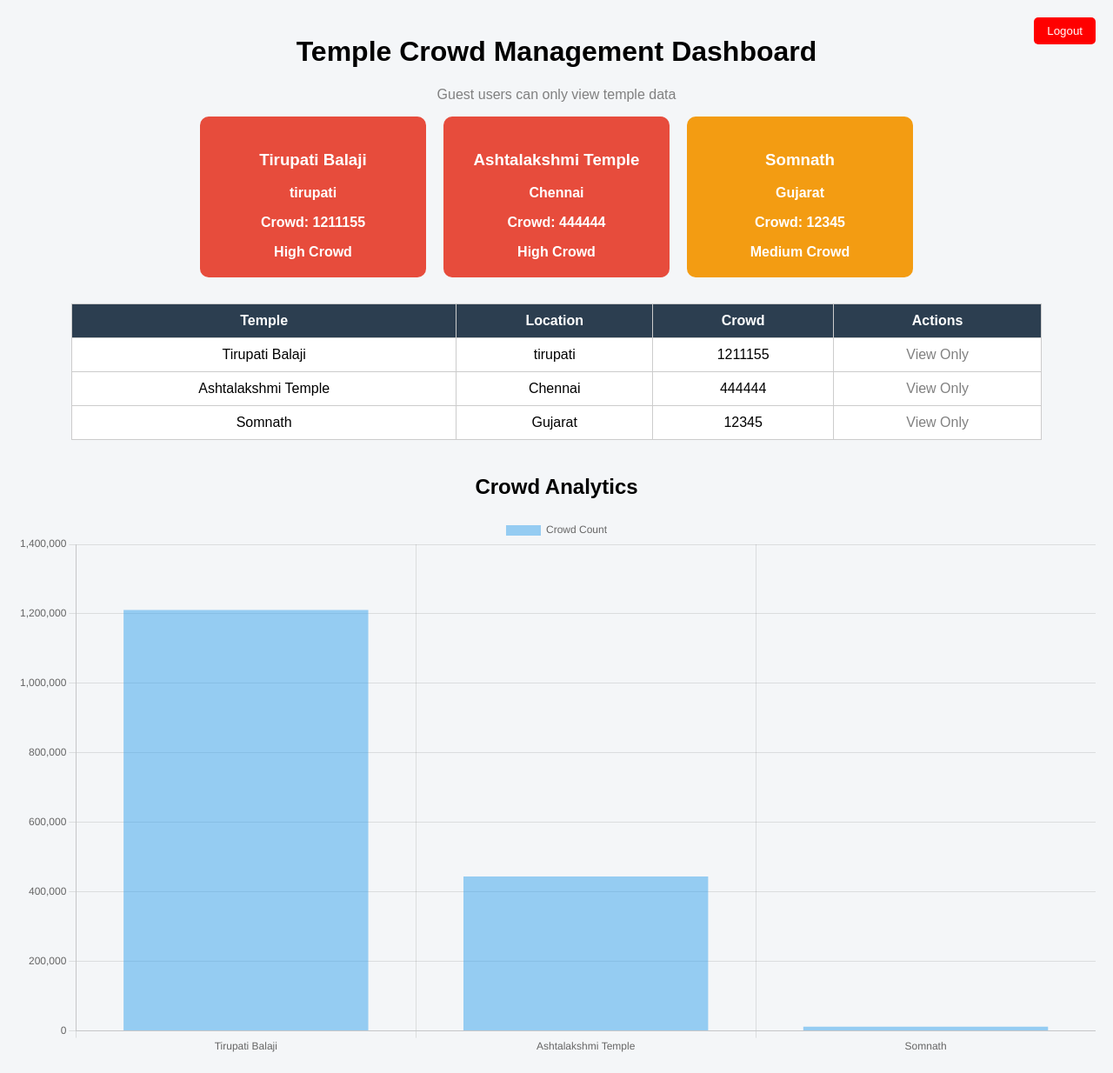
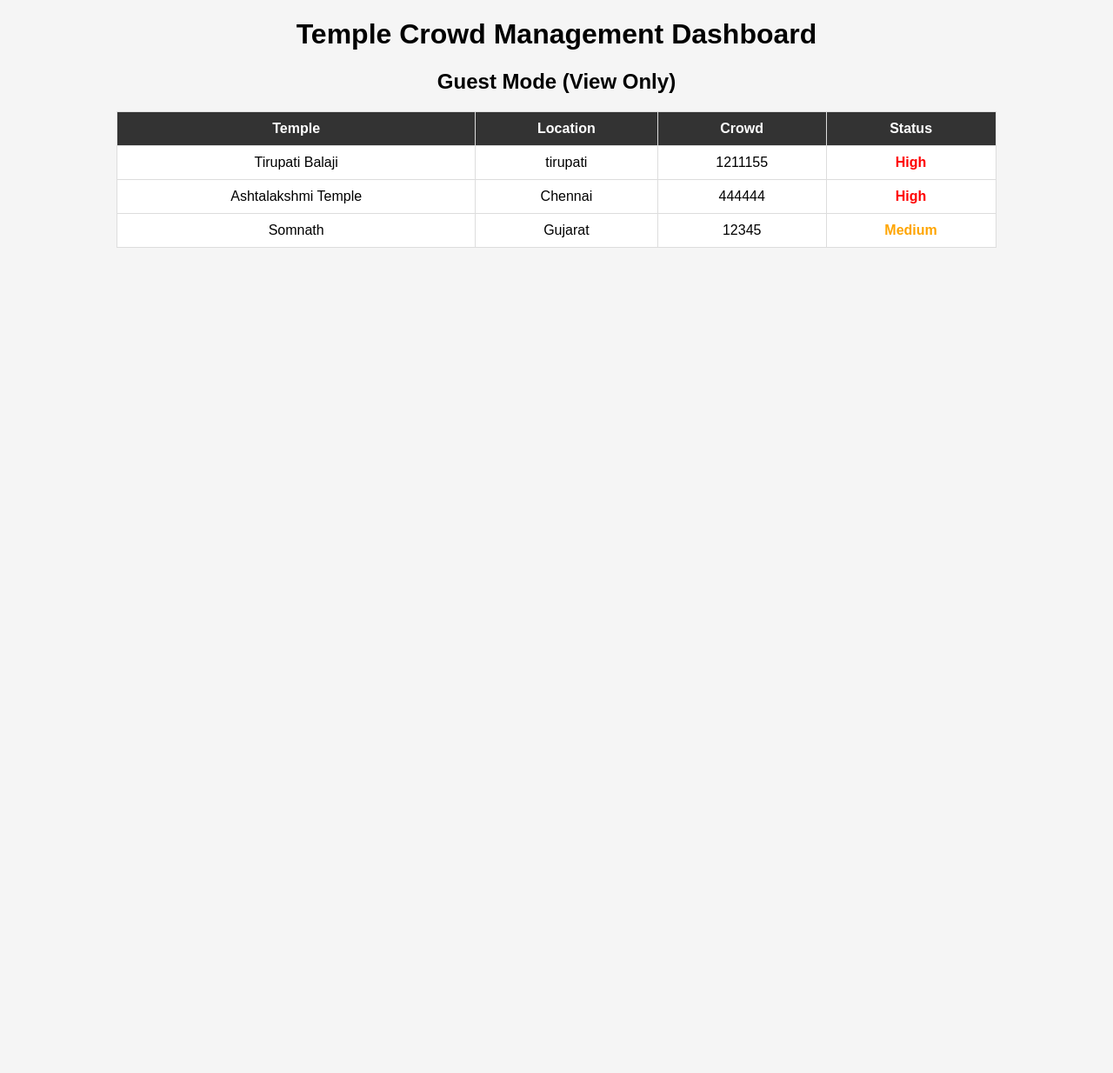
Before and after one commit to dhanyareddy13/Temple-Crowd-Management-System, a Flask app: page /dashboard in a window 1280 px wide. Shown: the whole page at 87% size. After the commit the page ends 285 px from the top, so only its background shows below. Run offline with Flask 3, Linux system fonts and the light colour scheme; data comes from the database, SQL or seed files in the repository.

Commit message:
Update dashboard.html

```diff
--- a/templates/dashboard.html
+++ b/templates/dashboard.html
@@ -1,37 +1,50 @@
 <!DOCTYPE html>
 <html>
 <head>
-<title>Temple Crowd Management Dashboard</title>
 
-<script src="https://cdn.jsdelivr.net/npm/chart.js"></script>
+<title>Temple Crowd Dashboard</title>
 
 <style>
 
 body{
-font-family:Arial;
-background:#f4f6f8;
-margin:0;
-padding:20px;
-}
-
-h1{
+font-family: Arial;
+background-color:#f5f5f5;
 text-align:center;
 }
 
-.logout{
-position:absolute;
-top:20px;
-right:20px;
-background:red;
+table{
+margin:auto;
+border-collapse:collapse;
+width:80%;
+background:white;
+}
+
+th,td{
+padding:10px;
+border:1px solid #ddd;
+}
+
+th{
+background:#333;
 color:white;
-border:none;
-padding:8px 15px;
-border-radius:5px;
-cursor:pointer;
+}
+
+.low{
+color:green;
+font-weight:bold;
+}
+
+.medium{
+color:orange;
+font-weight:bold;
+}
+
+.high{
+color:red;
+font-weight:bold;
 }
 
 form{
-text-align:center;
 margin-bottom:20px;
 }
 
@@ -41,59 +54,11 @@ margin:5px;
 }
 
 button{
-padding:8px 15px;
-background:#3498db;
+padding:8px 12px;
+background:#333;
 color:white;
 border:none;
-border-radius:5px;
 cursor:pointer;
-}
-
-.cards{
-display:flex;
-flex-wrap:wrap;
-justify-content:center;
-gap:20px;
-margin-bottom:30px;
-}
-
-.card{
-width:220px;
-padding:20px;
-border-radius:10px;
-color:white;
-text-align:center;
-font-weight:bold;
-}
-
-.low{
-background:#27ae60;
-}
-
-.medium{
-background:#f39c12;
-}
-
-.high{
-background:#e74c3c;
-}
-
-table{
-width:90%;
-margin:auto;
-border-collapse:collapse;
-background:white;
-}
-
-th,td{
-padding:10px;
-border:1px solid #ccc;
-text-align:center;
-}
-
-th{
-background:#2c3e50;
-color:white;
 }
 
 </style>
@@ -102,18 +67,13 @@ color:white;
 
 <body>
 
-<a href="/logout">
-<button class="logout">Logout</button>
-</a>
-
 <h1>Temple Crowd Management Dashboard</h1>
 
+{% if role == "admin" %}
 
-<!-- ADD TEMPLE (ADMIN ONLY) -->
+<h2>Admin Mode</h2>
 
-{% if session.get('role') == 'admin' %}
-
-<form action="/add" method="POST">
+<form action="/add" method="post">
 
 <input type="text" name="name" placeholder="Temple Name" required>
 
@@ -127,59 +87,23 @@ color:white;
 
 {% else %}
 
-<p style="text-align:center;color:gray;">
-Guest users can only view temple data
-</p>
+<h2>Guest Mode (View Only)</h2>
 
 {% endif %}
-
-
-<!-- CROWD STATUS CARDS -->
-
-<div class="cards">
-
-{% for temple in temples %}
-
-<div class="card
-{% if temple.crowd < 10000 %}
-low
-{% elif temple.crowd < 20000 %}
-medium
-{% else %}
-high
-{% endif %}
-">
-
-<h3>{{ temple.name }}</h3>
-
-<p>{{ temple.location }}</p>
-
-<p>Crowd: {{ temple.crowd }}</p>
-
-{% if temple.crowd < 10000 %}
-Low Crowd
-{% elif temple.crowd < 20000 %}
-Medium Crowd
-{% else %}
-High Crowd
-{% endif %}
-
-</div>
-
-{% endfor %}
-
-</div>
-
-
-<!-- TEMPLE TABLE -->
 
 <table>
 
 <tr>
+
 <th>Temple</th>
 <th>Location</th>
 <th>Crowd</th>
+<th>Status</th>
+
+{% if role == "admin" %}
 <th>Actions</th>
+{% endif %}
+
 </tr>
 
 {% for temple in temples %}
@@ -194,23 +118,32 @@ High Crowd
 
 <td>
 
-{% if session.get('role') == 'admin' %}
+{% if temple.crowd < 10000 %}
 
-<a href="/edit/{{ temple.id }}">
-<button>Edit</button>
-</a>
+<span class="low">Low</span>
 
-<a href="/delete/{{ temple.id }}">
-<button style="background:red;">Delete</button>
-</a>
+{% elif temple.crowd < 20000 %}
+
+<span class="medium">Medium</span>
 
 {% else %}
 
-<span style="color:gray;">View Only</span>
+<span class="high">High</span>
 
 {% endif %}
 
 </td>
+
+{% if role == "admin" %}
+
+<td>
+
+<a href="/edit/{{ temple.id }}">Edit</a> |
+<a href="/delete/{{ temple.id }}">Delete</a>
+
+</td>
+
+{% endif %}
 
 </tr>
 
@@ -218,28 +151,5 @@ High Crowd
 
 </table>
 
-
-<h2 style="text-align:center;margin-top:40px;">Crowd Analytics</h2>
-
-<canvas id="crowdChart"></canvas>
-
-
-<script>
-
-const ctx=document.getElementById("crowdChart")
-
-new Chart(ctx,{
-type:"bar",
-data:{
-labels:[{% for temple in temples %}"{{ temple.name }}",{% endfor %}],
-datasets:[{
-label:"Crowd Count",
-data:[{% for temple in temples %}{{ temple.crowd }},{% endfor %}]
-}]
-}
-})
-
-</script>
-
 </body>
 </html>
```
